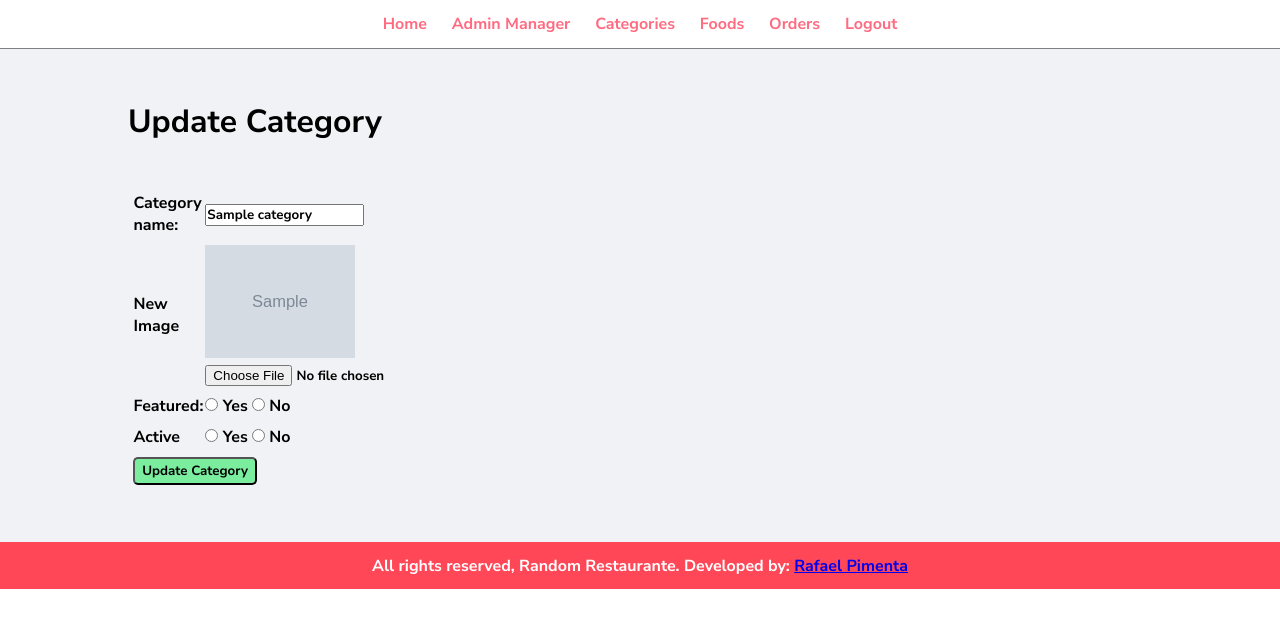
After one commit to Rafawastaken/food_order_php, a PHP site: page /food_order/admin/update-category.php?id=1 in a window 1280 px wide. The commit adds this page. Shown: the top 628 px of the page. Run offline with PHP 8.4, Linux system fonts and the light colour scheme; the visitor is signed in with stand-in values (Sample User, id 1); tables that the repository leaves empty or names only in its code hold one stand-in row (values such as "Sample post"); grey boxes marked "Sample" are stand-in pictures; some web fonts are replaced.

Commit message:
udpate, delete category

```diff
--- /dev/null
+++ b/admin/functions/image_manager.php
@@ -0,0 +1,52 @@
+<?php
+
+// Function to upload ONLY images
+function upload_image($image_name, $source_path, $upload_path, $error_redirect)
+{
+  $image_extenstion = pathinfo($image_name, PATHINFO_EXTENSION);
+  $final_image_name = "category_image" . uniqid() . "." . $image_extenstion;
+  $upload_path = $upload_path . $final_image_name;
+  $upload = move_uploaded_file($source_path, $upload_path);
+
+  if (!$upload) {
+    $_SESSION['flash_message'] = array(
+      "message" => "Couldn't upload image",
+      "category" => "danger"
+    );
+
+    header("location:" . $error_redirect);
+    die();
+  }
+
+  return $final_image_name;
+}
+
+// Function to delete iamges
+function delete_image($remove_path, $error_redirect)
+{
+  $remove = unlink($remove_path);
+
+  if (!$remove) {
+    $_SESSION['flash_message'] = array(
+      "message" => "Failed to remove old image",
+      "category" => "Danger"
+    );
+    header("location:" . $error_redirect);
+    die();
+  }
+
+  return $remove;
+}
+
+// Function to update images
+function update_image($image_name, $source_path, $error_redirect, $upload_path, $remove_path)
+{
+  // Upload new image
+  $upload_image_name = upload_image($image_name, $source_path, $upload_path, $error_redirect);
+
+  // Delete old image
+  $delete_image = delete_image($remove_path, $error_redirect);
+
+
+  return $upload_image_name;
+}
--- /dev/null
+++ b/admin/update-category.php
@@ -0,0 +1,171 @@
+<?php include("./partials/menu.php") ?>
+<?php include("./functions/image_manager.php") ?>
+
+<?php
+if (isset($_GET['id'])) {
+  $id = $_GET['id'];
+
+  #create sql to get category info
+  $sql = "SELECT * FROM tbl_category WHERE id=$id";
+
+  // Execute query
+  $res = mysqli_query($conn, $sql);
+
+  // Count rows to check whether the ID is valid or not
+  $count = mysqli_num_rows($res);
+
+  if ($count === 1) {
+    // GET all data
+    $row = mysqli_fetch_assoc($res);
+
+    // Create variables to each data
+    $title = $row['title'];
+    $current_image_name = $row['image_name'];
+    $active = $row['active'];
+    $featured = $row['featured'];
+  } else {
+    // Flash error and Redirect to manage category
+    $_SESSION['flash_message'] = array(
+      "message" => "Category not found.",
+      "category" => "danger"
+    );
+    header("location:" . SITEURL . "admin/manage-category.php");
+  }
+} else {
+  // IF category id isnt set
+  $_SESSION['flash_message'] = array(
+    "message" => "Category ID must set",
+    "category" => "danger"
+  );
+  header("location:" . SITEURL . "admin/manage-category.php");
+}
+?>
+
+<div class="main-content">
+  <div class="wrapper">
+    <h1>Update Category</h1>
+    <br><br>
+
+    <!-- Update category Form starts -->
+    <form method="post" enctype="multipart/form-data">
+      <table class="tbl-30">
+        <tr>
+          <td>Category name: </td>
+          <td>
+            <input type="text" name="title" id="category_name" value="<?php echo $title ?>" />
+          </td>
+        </tr>
+
+        <tr>
+          <td>New Image</td>
+          <td>
+
+            <?php
+            if (!empty($current_image_name)) {
+            ?>
+              <img src="<?php echo SITEURL . "images/category/" . $current_image_name ?>" width="150" />
+            <?php
+            } else {
+            ?>
+              <p>Image not added.</p>
+            <?php
+            }
+            ?>
+
+            <input type="file" name="image" id="image" />
+          </td>
+        </tr>
+
+        <tr>
+          <td>Featured: </td>
+          <td>
+            <input <?php if ($featured == "yes") echo "checked" ?> type="radio" name="featured" id="featured" value="yes" /> Yes
+            <input <?php if ($featured == "no") echo "checked" ?> type="radio" name="featured" id="featured" value="no" /> No
+          </td>
+        </tr>
+
+        <tr>
+          <td>Active</td>
+          <td>
+            <input <?php if ($active == "yes") echo "checked" ?> type="radio" name="active" id="Active" value="yes"> Yes
+            <input <?php if ($active == "no") echo "checked" ?> type="radio" name="active" id="Active" value="no"> No
+          </td>
+        </tr>
+
+        <tr>
+          <td colspan="2">
+            <input type="hidden" name="current_image" value="<?php echo $current_image_name ?>" />
+            <input type="hidden" name="id" value="<?php echo $id ?>" />
+            <input type="submit" name="submit" value="Update Category" class="btn-secondary">
+          </td>
+        </tr>
+      </table>
+    </form>
+  </div>
+</div>
+
+<?php
+// Update category
+if (isset($_POST['submit'])) {
+  $id = $_POST['id'];
+  $current_image = $_POST['current_image'];
+  $title = $_POST['title'];
+  $featured = $_POST['featured'];
+  $active = $_POST['active'];
+
+  echo $current_image;
+
+  // Update new image if selected
+  // Check if image is selected or not
+  if (isset($_FILES['image']['name'])) {
+    // Get image details
+    $image_name = $_FILES['image']['name'];
+
+    if (!empty($image_name)) {
+      $error_redirect_path = SITEURL . "admin/manage-category.php";
+      $source_path = $_FILES['image']['tmp_name'];
+      $upload_path = "../images/category/";
+
+      if (empty($current_image)) {
+        $image_name = upload_image($image_name, $source_path, $upload_path, $error_redirect_path);
+      } else {
+        $remove_path = "../images/category/" . $current_image;
+        $image_name = update_image($image_name, $source_path, $error_redirect_path, $upload_path, $remove_path);
+      }
+    } else {
+      $image_name = $current_image;
+    }
+  }
+
+  // Update database
+  $sql2 = "UPDATE tbl_category SET
+      title='$title',
+      featured='$featured',
+      active='$active',
+      image_name='$image_name'
+      WHERE id='$id'
+      ";
+
+  // Execute query
+  $res2 = mysqli_query($conn, $sql2);
+
+  // Redirect to manage category
+  // Check if query was executed
+  if ($res2) {
+    $_SESSION['flash_message'] = array(
+      "message" => "Category updated",
+      "category" => "success"
+    );
+
+    header("location:" . SITEURL . "admin/manage-category.php");
+  } else {
+    $_SESSION['flash_message'] = array(
+      "message" => "Failed to update category",
+      "category" => "danger"
+    );
+  }
+}
+?>
+
+
+<?php include("./partials/footer.php") ?>
```
Also changed, not shown: admin/add-category.php (+8 -23 lines), admin/delete-category.php (added, +48 -0 lines), admin/manage-category.php (+11 -3 lines), images/category/category_image_65f5f1d498ab5.png (deleted).
